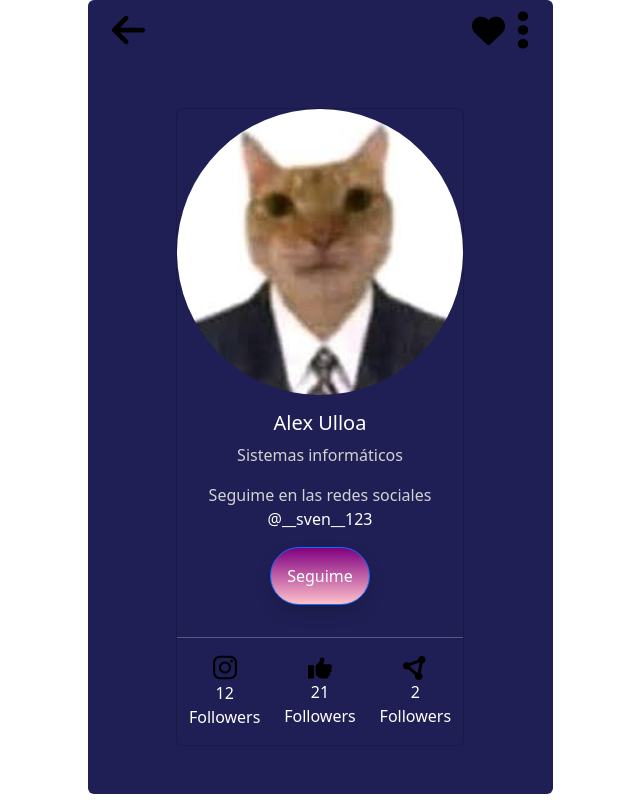
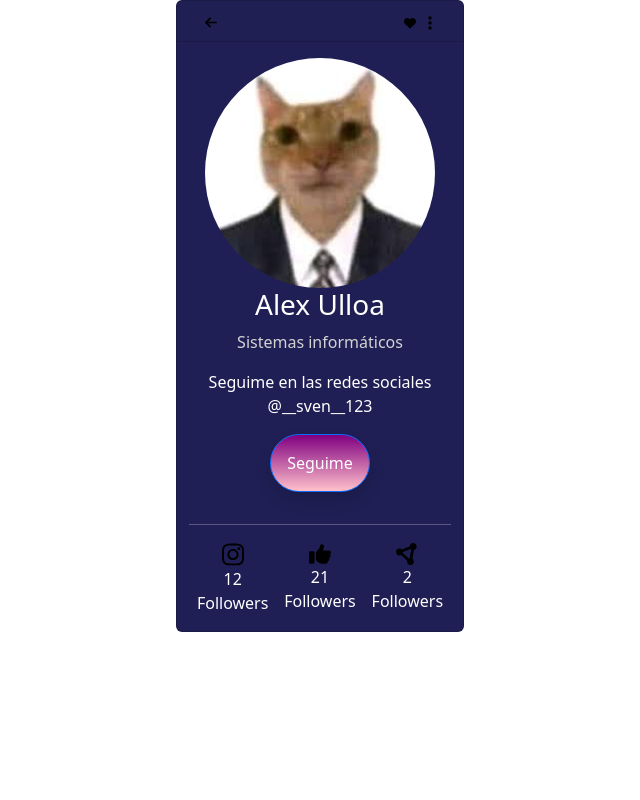
Before and after one commit to alexus21/alexus21.github.io, a plain HTML site: page card/index.html in a window 1280 px wide. Shown: the whole page, without its empty margins (320-960 px from the left). Drawn offline with nearby package versions, Linux system fonts and the light colour scheme.

Commit message:
Some changes maded

```diff
--- a/card/index.html
+++ b/card/index.html
@@ -7,33 +7,32 @@
     <link rel="stylesheet" href="https://cdnjs.cloudflare.com/ajax/libs/font-awesome/4.7.0/css/font-awesome.min.css">
     <link href="https://cdn.jsdelivr.net/npm/bootstrap@5.3.0-alpha2/dist/css/bootstrap.min.css" rel="stylesheet" integrity="sha384-aFq/bzH65dt+w6FI2ooMVUpc+21e0SRygnTpmBvdBgSdnuTN7QbdgL+OapgHtvPp" crossorigin="anonymous">
 </head>
-<body class="container d-flex justify-content-center">
+<body>
+    <div class="container d-flex justify-content-center">
+        <div class="row">
             <div class="col"></div>
-    <div class="col-5 rounded" style="background-color: rgb(31, 31, 85); color: white;">
-        <div class="navbar">
-            <div class="col-sm">
-                <img class="ms-4" src="./assets/arrow-left-solid.svg" width="15%">
+            <div class="card col-5 d-flex" style="width: 18rem; background-color: rgb(31, 31, 85); color: white;">
+                <div class="card-header row">
+                    <div class="col">
+                        <img src="./assets/arrow-left-solid.svg" width="15%">
                     </div>
-            <div class="col-sm text-end me-4">
-                <img class="me-2" src="./assets/heart-solid.svg" width="15%">
+                    <div class="col ms-5">
+                        <img class="ms-5 me-2" src="./assets/heart-solid.svg" width="15%">
                         <img src="./assets/ellipsis-vertical-solid.svg" width="5%">
                     </div>
                 </div>
-        <div class="card d-grid mx-auto text-center mt-5 mb-5" style="width: 18rem; background-color: rgb(31, 31, 85); color: white;">
-            <img src="./assets/pfp.jpg" class="card-img-top rounded-circle" alt="...">
-            <div class="card-body">
-                <h5 class="card-title">Alex Ulloa</h5>
+                <div class="card-body text-center">
+                    <img src="./assets/pfp.jpg" class="card-img-top rounded-circle" alt="XD">
+                    <h3 class="card-title">Alex Ulloa</h3>
                     <p style="color: lightgray;">Sistemas informáticos</p>
-                <p class="mb-0" style="color: lightgray;">Seguime en las redes sociales</p>
+                    <p class="mb-0" style="color: white;">Seguime en las redes sociales</p>
                     <p class="card-text">@__sven__123</p>
-                <a class="btn btn-primary rounded-pill shadow p-3" href="#" role="button" style="background: linear-gradient(purple, pink)">
-                    Seguime
-                </a>
+                    <a class="btn btn-primary rounded-pill shadow p-3" href="#" role="button" style="background: linear-gradient(purple, pink)">Seguime</a>
                 </div>
                 <div>
                     <hr>
                 </div>
-            <div class=" d-flex">
+                <div class=" d-flex align-self-center text-center">
                     <div class="instagram">
                         <a href="#" class="card-link">
                             <img src="./assets/instagram.svg" width="25%">
@@ -57,12 +56,12 @@
                     </div>
                 </div>
             </div>
-    </div>
             <div class="col">
                 <!--        -->
             </div>
-    <script src="https://cdn.jsdelivr.net/npm/bootstrap@5.3.0-alpha2/dist/js/bootstrap.bundle.min.js"
-            integrity="sha384-qKXV1j0HvMUeCBQ+QVp7JcfGl760yU08IQ+GpUo5hlbpg51QRiuqHAJz8+BrxE/N"
-            crossorigin="anonymous"></script>
+        </div>
+    </div>
+
+    <script src="https://cdn.jsdelivr.net/npm/bootstrap@5.3.0-alpha2/dist/js/bootstrap.bundle.min.js" integrity="sha384-qKXV1j0HvMUeCBQ+QVp7JcfGl760yU08IQ+GpUo5hlbpg51QRiuqHAJz8+BrxE/N" crossorigin="anonymous"></script>
 </body>
 </html>
```
Lines whose indentation alone changed are shown as unchanged.
